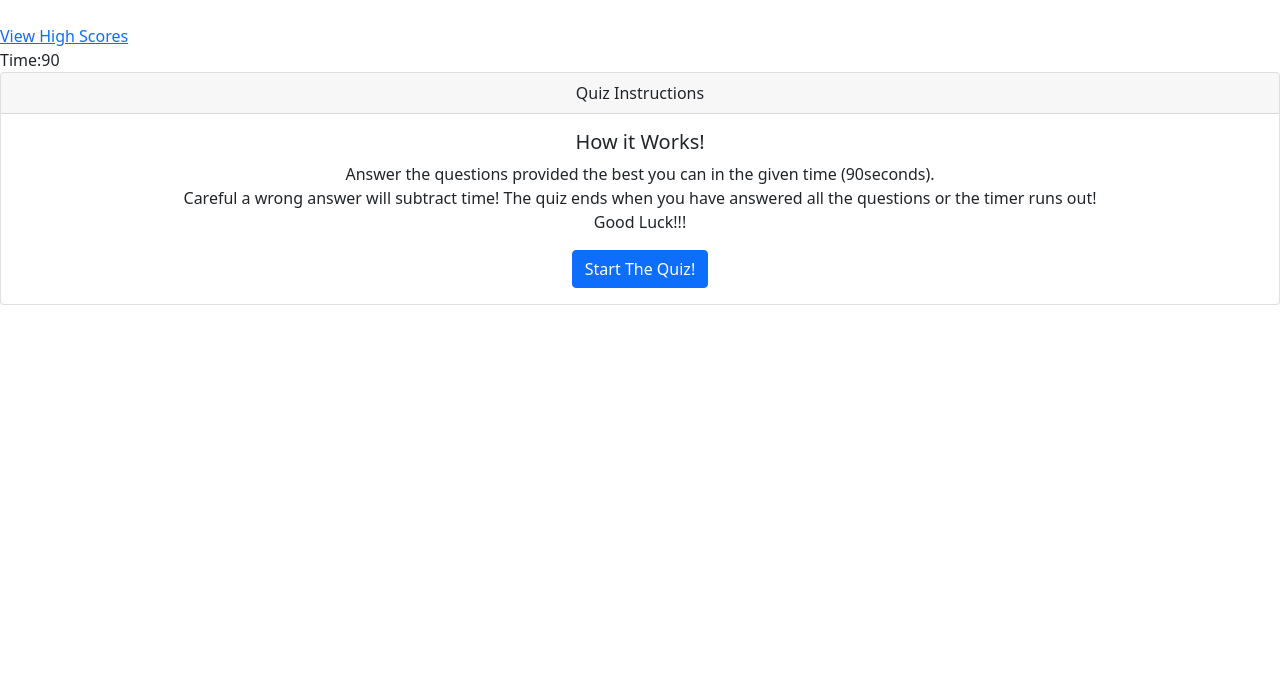
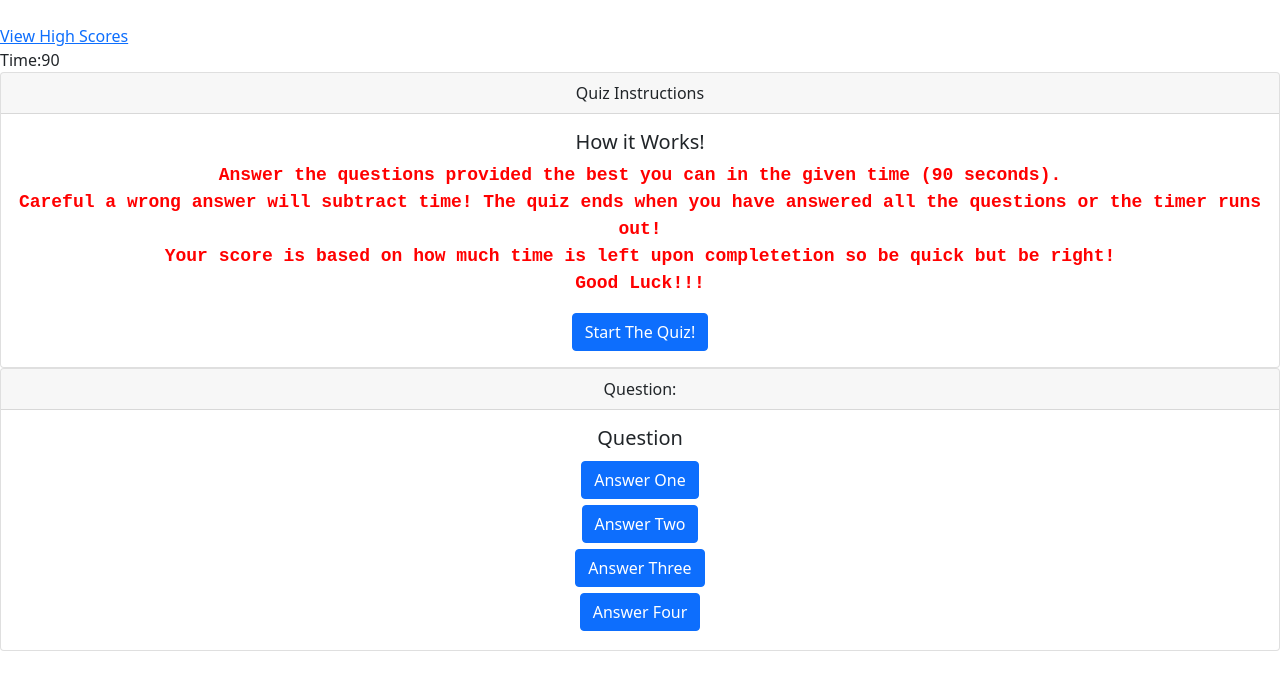
Before and after one commit to Josephjlyons/QuizMe, a plain HTML site: page index.html in a window 1280 px wide. Drawn offline with nearby package versions, Linux system fonts and the light colour scheme.

Commit message:
create buttons/timer/css/hook

```diff
--- a/index.html
+++ b/index.html
@@ -21,21 +21,40 @@
 <div class="col-lg-8 col-sm-12 d-flex"> Time: <span id="timeLeft">90</span></div>
 
 <body>
+
+    <!-- Opening Quiz Intro and Directions  -->
     <div class="card text-center">
         <div class="card-header">
             Quiz Instructions
         </div>
         <div class="card-body">
             <h5 class="card-title">How it Works!</h5>
-            <p class="card-text">Answer the questions provided the best you can in the given time (90seconds). <br>
+            <p class="card-text">Answer the questions provided the best you can in the given time (90 seconds). <br>
                 Careful a
                 wrong answer will subtract time! The quiz ends when you have answered all the questions or the timer
                 runs out!<br>
+                Your score is based on how much time is left upon completetion so be quick but be right! <br>
                 Good Luck!!! </p>
-            <a href="#" class="btn btn-primary">Start The Quiz!</a>
+            <a href="#" class="btn btn-primary" id="startQuiz" onclick="start()">Start The Quiz!</a>
         </div>
 
     </div>
+
+    <!-- Questions!  -->
+    <div class="card text-center" id="questions">
+        <div class="card-header">
+            Question:
+        </div>
+        <div class="card-body">
+            <h5 id="questionTitle">Question</h5>
+            <div class="answerBtn"> <button class="btn btn-primary answerButton" id="1">Answer One</button></div>
+            <div class="answerBtn"> <button class="btn btn-primary answerButton" id="2">Answer Two</button></div>
+            <div class="answerBtn"> <button class="btn btn-primary answerButton" id="3">Answer Three</button></div>
+            <div class="answerBtn"> <button class="btn btn-primary answerButton" id="4">Answer Four</button></div>
+        </div>
+
+    </div>
+
 
 
 
--- a/quiz.Js
+++ b/quiz.Js
@@ -1,6 +1,15 @@
+// Dom Hooks
+const time = document.getElementById("timeLeft");
+const startQuiz = document.getElementById("startQuiz");
+const questionTitle = document.getElementById("questionTitle");
+const answerBtn1 = document.getElementById("1");
+const answerBtn2 = document.getElementById("2");
+const answerBtn3 = document.getElementById("3");
+const answerBtn4 = document.getElementById("4");
+
+
 // Quiz questions/choices/correct answers key
-
-let questions = [{
+const questions = [{
 
     questionTitle: "Inside which HTML element does JavaScript go?",
     choice1: "<scripting>",
@@ -52,6 +61,15 @@ let questions = [{
 
 ]
 
+// Start button
+
+$("#startQuiz").on("click", function(event) {
+
+
+
+});
+
+
 
 // Timer Settings/Score Settings
 
@@ -76,5 +94,10 @@ function start() {
             endGame();
         }
 
-    },9000);
+    },1000 );
 }
+
+
+
+
+}
--- a/quiz.css
+++ b/quiz.css
@@ -0,0 +1,10 @@
+.answerBtn {
+    padding: 3px;
+}
+
+.card-text {
+    font-family: 'Courier New', Courier, monospace;
+    font-size: large;
+    color: red;
+    font-weight: bold;
+}
```
